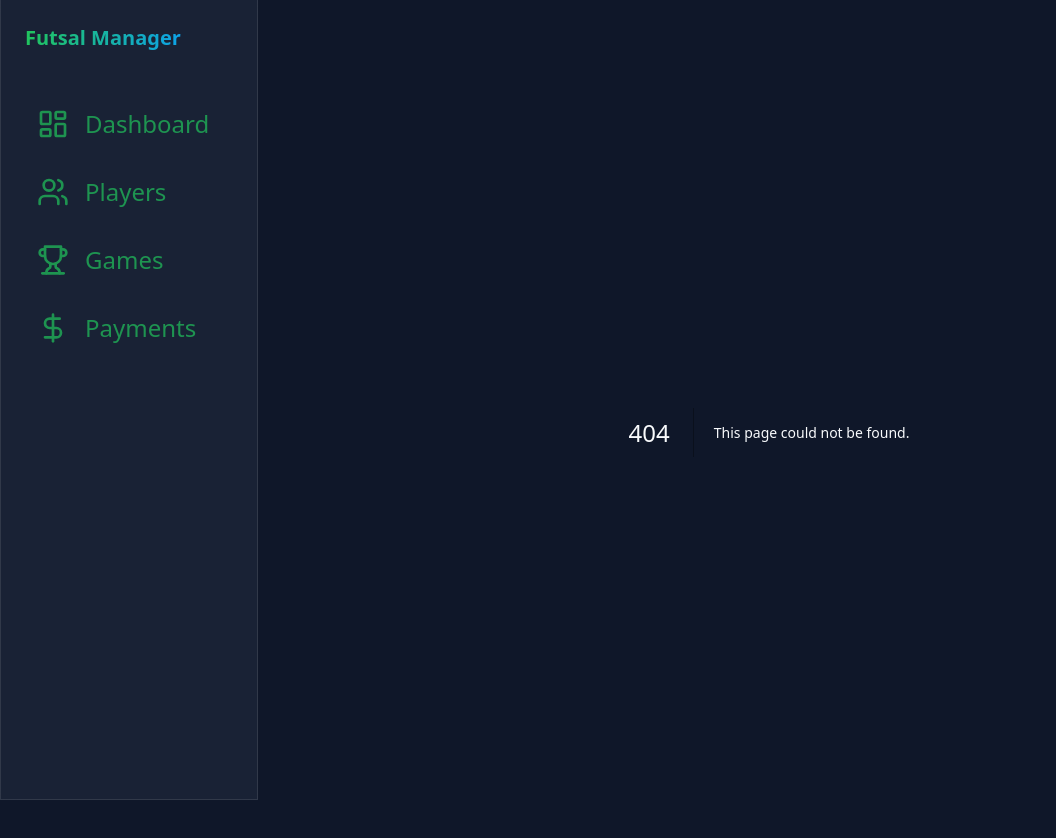
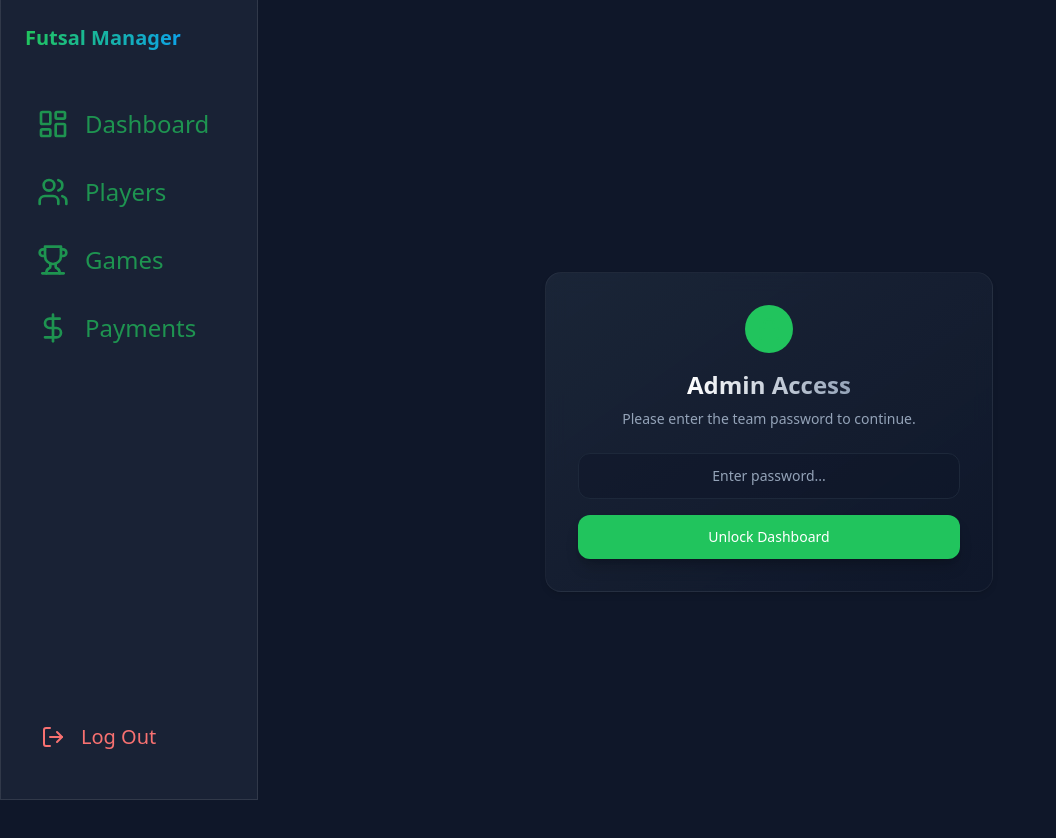
Before and after one commit to GoingGoingGone-goat/futsal-payment-manager, a Next.js app: page /login in a window 1280 px wide. Before the commit this address had no page. Shown: the top 838 px of the page, without its empty margins (0-1056 px from the left). Built offline with nearby package versions, Linux system fonts and the light colour scheme; no server answers.

Commit message:
added a password system

```diff
--- a/src/app/actions.ts
+++ b/src/app/actions.ts
@@ -2,6 +2,34 @@
 
 import { addGame, addPayment, addPlayer, getData, deletePlayer, deleteGame, deletePayment } from "@/lib/storage";
 import { revalidatePath } from "next/cache";
+import { cookies } from "next/headers";
+import { redirect } from "next/navigation";
+
+export async function login(formData: FormData) {
+    const password = formData.get('password') as string;
+
+    // Simple environment variable check
+    if (password === process.env.ADMIN_PASSWORD) {
+        // Set secure cookie
+        const cookieStore = await cookies(); // await is important in Next.js 15
+        cookieStore.set('auth_session', 'true', {
+            httpOnly: true,
+            secure: process.env.NODE_ENV === 'production',
+            sameSite: 'strict',
+            maxAge: 60 * 60 * 24 * 7 // 1 week
+        });
+        redirect('/');
+    }
+
+    // If failed, redirect back to login with error param (could be handled better but keeping it simple)
+    redirect('/login?error=true');
+}
+
+export async function logout() {
+    const cookieStore = await cookies();
+    cookieStore.delete('auth_session');
+    redirect('/login');
+}
 
 export async function createPlayer(formData: FormData) {
     const name = formData.get('name') as string;
--- /dev/null
+++ b/src/app/login/page.tsx
@@ -0,0 +1,46 @@
+import { login } from '@/app/actions';
+import { Lock } from 'lucide-react';
+
+export default async function LoginPage({ searchParams }: { searchParams: Promise<{ error?: string }> }) {
+    const { error } = await searchParams;
+
+    return (
+        <div className="min-h-screen flex items-center justify-center p-4">
+            <div className="glass-card w-full max-w-md p-8 rounded-2xl animate-in fade-in zoom-in duration-500">
+                <div className="flex flex-col items-center mb-6">
+                    <div className="h-12 w-12 rounded-full bg-[hsl(var(--primary)/20)] flex items-center justify-center text-[hsl(var(--primary))] mb-4">
+                        <Lock size={24} />
+                    </div>
+                    <h1 className="text-2xl font-bold bg-clip-text text-transparent bg-gradient-to-r from-white to-slate-400">
+                        Admin Access
+                    </h1>
+                    <p className="text-muted text-sm text-center mt-2">
+                        Please enter the team password to continue.
+                    </p>
+                </div>
+
+                <form action={login} className="space-y-4">
+                    <div>
+                        <input
+                            required
+                            name="password"
+                            type="password"
+                            placeholder="Enter password..."
+                            className="input text-center text-lg tracking-widest placeholder:tracking-normal w-full"
+                        />
+                    </div>
+
+                    {error && (
+                        <div className="text-xs text-center text-red-500 bg-red-500/10 p-2 rounded-lg">
+                            Incorrect password. Please try again.
+                        </div>
+                    )}
+
+                    <button type="submit" className="btn btn-primary w-full justify-center text-lg py-3">
+                        Unlock Dashboard
+                    </button>
+                </form>
+            </div>
+        </div>
+    );
+}
--- a/src/components/Nav.tsx
+++ b/src/components/Nav.tsx
@@ -2,7 +2,8 @@
 
 import Link from 'next/link';
 import { usePathname } from 'next/navigation';
-import { LayoutDashboard, Users, Trophy, DollarSign } from 'lucide-react';
+import { LayoutDashboard, Users, Trophy, DollarSign, LogOut } from 'lucide-react';
+import { logout } from '@/app/actions';
 
 export function Nav() {
     const pathname = usePathname();
@@ -41,6 +42,15 @@ export function Nav() {
                         );
                     })}
                 </div>
+
+                <div className="hidden md:block mt-auto p-4 md:pb-8 md:px-6">
+                    <form action={logout}>
+                        <button type="submit" className="flex items-center gap-4 text-red-400 hover:text-red-500 hover:bg-red-500/10 p-4 rounded-xl transition-all w-full">
+                            <LogOut size={24} />
+                            <span className="text-xl font-medium">Log Out</span>
+                        </button>
+                    </form>
+                </div>
             </div>
         </nav>
     );
```
Also changed, not shown: src/middleware.ts (added, +32 -0 lines).
